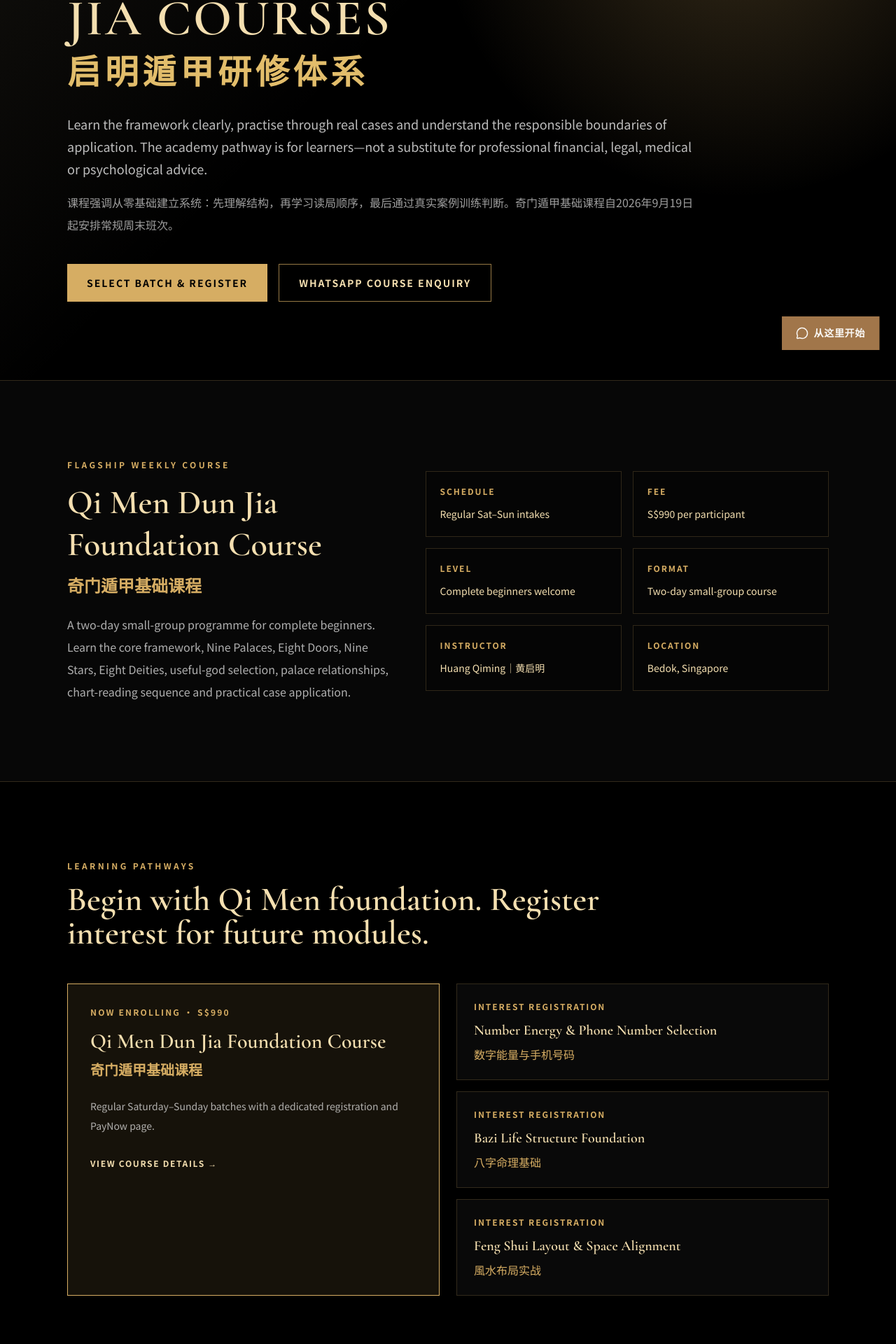
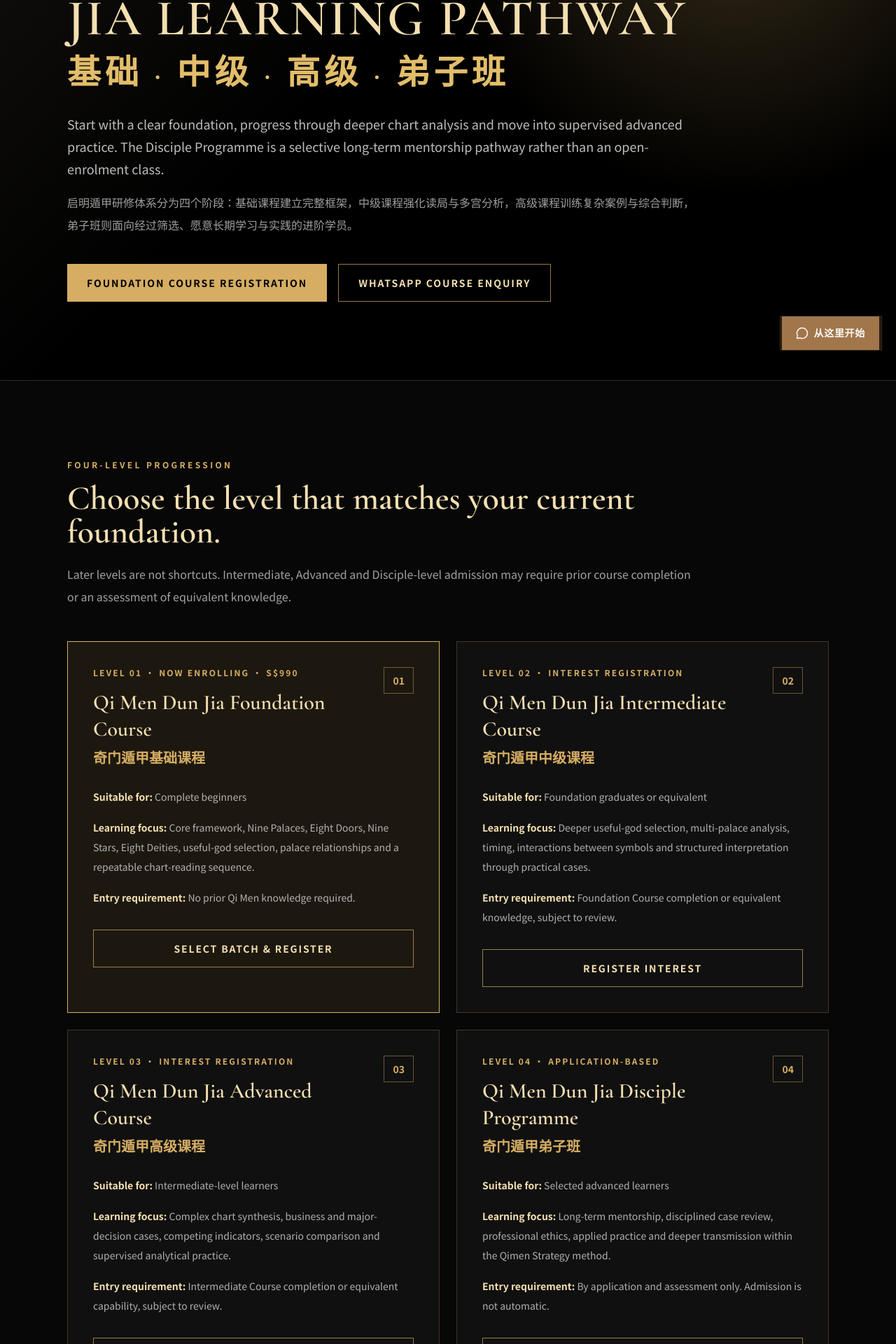
Before and after one commit to BODHIWONG/qmfeng-website, a Next.js app: page /courses in a window 1280 px wide. Shown: the part 276-2196 px from the top of the page at 70% size. Built offline with nearby package versions, Linux system fonts and the light colour scheme.

Commit message:
Add four-level Qi Men course pathway

```diff
--- a/app/courses/page.tsx
+++ b/app/courses/page.tsx
@@ -6,25 +6,77 @@ import Footer from "@/components/footer";
 import FloatingActions from "@/components/floating-actions";
 
 export const metadata: Metadata = {
-  title: "Qimen Strategy Academy Singapore｜Weekly Qi Men Dun Jia Courses",
+  title: "Qimen Strategy Academy Singapore｜Foundation to Disciple Qi Men Courses",
   description:
-    "Qimen Strategy Academy provides structured Qi Men Dun Jia courses in Singapore. The two-day foundation course offers regular Saturday–Sunday intakes from 19 September 2026 at S$990 per participant.",
+    "Qimen Strategy Academy provides a structured four-level Qi Men Dun Jia learning pathway in Singapore: Foundation, Intermediate, Advanced and the application-based Disciple Programme.",
   keywords: [
     "Qimen Strategy Academy Singapore",
     "Qi Men Dun Jia course Singapore",
-    "Weekly Qi Men course Singapore",
-    "Qi Men foundation class Singapore",
+    "Qi Men intermediate course Singapore",
+    "Qi Men advanced course Singapore",
+    "Qi Men disciple programme",
     "奇门遁甲课程新加坡",
+    "奇门遁甲中级课程",
+    "奇门遁甲高级课程",
+    "奇门遁甲弟子班",
     "启明遁甲研修",
   ],
   alternates: { canonical: "https://www.qmfeng.com/courses" },
 };
 
 const WA_LINK =
-  "https://wa.me/6589593499?text=Hello%20Qimen%20Strategy%20Academy%2C%20I%20would%20like%20to%20enquire%20about%20your%20courses%20in%20Singapore.";
-const REGISTER_LINK = "/course-registration?course=qimen-foundation&batch=2026-09-19";
+  "https://wa.me/6589593499?text=Hello%20Qimen%20Strategy%20Academy%2C%20I%20would%20like%20to%20enquire%20about%20the%20Qi%20Men%20Dun%20Jia%20course%20pathway%20in%20Singapore.";
+const FOUNDATION_REGISTER_LINK = "/course-registration?course=qimen-foundation&batch=2026-09-19";
 
-const upcoming = [
+const qimenLevels = [
+  {
+    level: "01",
+    title: "Qi Men Dun Jia Foundation Course",
+    zh: "奇门遁甲基础课程",
+    status: "Now Enrolling · S$990",
+    audience: "Complete beginners",
+    focus: "Core framework, Nine Palaces, Eight Doors, Nine Stars, Eight Deities, useful-god selection, palace relationships and a repeatable chart-reading sequence.",
+    prerequisite: "No prior Qi Men knowledge required.",
+    href: FOUNDATION_REGISTER_LINK,
+    cta: "Select Batch & Register",
+    featured: true,
+  },
+  {
+    level: "02",
+    title: "Qi Men Dun Jia Intermediate Course",
+    zh: "奇门遁甲中级课程",
+    status: "Interest Registration",
+    audience: "Foundation graduates or equivalent",
+    focus: "Deeper useful-god selection, multi-palace analysis, timing, interactions between symbols and structured interpretation through practical cases.",
+    prerequisite: "Foundation Course completion or equivalent knowledge, subject to review.",
+    href: "/course-registration?course=qimen-intermediate",
+    cta: "Register Interest",
+  },
+  {
+    level: "03",
+    title: "Qi Men Dun Jia Advanced Course",
+    zh: "奇门遁甲高级课程",
+    status: "Interest Registration",
+    audience: "Intermediate-level learners",
+    focus: "Complex chart synthesis, business and major-decision cases, competing indicators, scenario comparison and supervised analytical practice.",
+    prerequisite: "Intermediate Course completion or equivalent capability, subject to review.",
+    href: "/course-registration?course=qimen-advanced",
+    cta: "Register Interest",
+  },
+  {
+    level: "04",
+    title: "Qi Men Dun Jia Disciple Programme",
+    zh: "奇门遁甲弟子班",
+    status: "Application-Based",
+    audience: "Selected advanced learners",
+    focus: "Long-term mentorship, disciplined case review, professional ethics, applied practice and deeper transmission within the Qimen Strategy method.",
+    prerequisite: "By application and assessment only. Admission is not automatic.",
+    href: "/course-registration?course=qimen-disciple",
+    cta: "Submit Interest Application",
+  },
+];
+
+const otherModules = [
   ["Number Energy & Phone Number Selection", "数字能量与手机号码", "Interest registration"],
   ["Bazi Life Structure Foundation", "八字命理基础", "Interest registration"],
   ["Feng Shui Layout & Space Alignment", "風水布局实战", "Interest registration"],
@@ -41,18 +93,18 @@ export default function CoursesPage() {
             <div className="container relative mx-auto max-w-6xl">
               <p className="text-xs font-bold uppercase tracking-[0.30em] text-[#d6ad63]">Qimen Strategy Academy · Singapore</p>
               <h1 className="mt-5 max-w-5xl text-4xl font-semibold uppercase leading-[0.98] tracking-[0.04em] text-[#f4dfb0] md:text-7xl">
-                Structured Qi Men Dun Jia Courses
+                A Complete Qi Men Dun Jia Learning Pathway
               </h1>
-              <h2 className="mt-5 text-3xl font-semibold tracking-[0.12em] text-[#e2bd6b] md:text-5xl">启明遁甲研修体系</h2>
+              <h2 className="mt-5 text-3xl font-semibold tracking-[0.12em] text-[#e2bd6b] md:text-5xl">基础 · 中级 · 高级 · 弟子班</h2>
               <p className="mt-8 max-w-4xl text-lg leading-8 text-white/74">
-                Learn the framework clearly, practise through real cases and understand the responsible boundaries of application. The academy pathway is for learners—not a substitute for professional financial, legal, medical or psychological advice.
+                Start with a clear foundation, progress through deeper chart analysis and move into supervised advanced practice. The Disciple Programme is a selective long-term mentorship pathway rather than an open-enrolment class.
               </p>
               <p className="mt-4 max-w-4xl leading-8 text-white/62">
-                课程强调从零基础建立系统：先理解结构，再学习读局顺序，最后通过真实案例训练判断。奇门遁甲基础课程自2026年9月19日起安排常规周末班次。
+                启明遁甲研修体系分为四个阶段：基础课程建立完整框架，中级课程强化读局与多宫分析，高级课程训练复杂案例与综合判断，弟子班则面向经过筛选、愿意长期学习与实践的进阶学员。
               </p>
               <div className="mt-10 flex flex-col gap-4 sm:flex-row">
-                <Link href={REGISTER_LINK} className="inline-flex items-center justify-center bg-[#d6ad63] px-7 py-4 text-sm font-bold uppercase tracking-[0.14em] text-black hover:bg-[#f4dfb0]">
-                  Select Batch & Register
+                <Link href={FOUNDATION_REGISTER_LINK} className="inline-flex items-center justify-center bg-[#d6ad63] px-7 py-4 text-sm font-bold uppercase tracking-[0.14em] text-black hover:bg-[#f4dfb0]">
+                  Foundation Course Registration
                 </Link>
                 <a href={WA_LINK} target="_blank" rel="noopener noreferrer" className="inline-flex items-center justify-center border border-[#d6ad63]/70 px-7 py-4 text-sm font-bold uppercase tracking-[0.14em] text-[#f4dfb0] hover:bg-[#d6ad63]/10">
                   WhatsApp Course Enquiry
@@ -62,13 +114,49 @@ export default function CoursesPage() {
           </section>
 
           <section className="border-y border-[#d6ad63]/20 bg-[#070707] px-4 py-20 md:py-28">
+            <div className="container mx-auto max-w-6xl">
+              <p className="text-xs font-bold uppercase tracking-[0.28em] text-[#d6ad63]">Four-Level Progression</p>
+              <h2 className="mt-4 max-w-4xl text-3xl font-semibold text-[#f4dfb0] md:text-5xl">Choose the level that matches your current foundation.</h2>
+              <p className="mt-5 max-w-4xl leading-8 text-white/62">
+                Later levels are not shortcuts. Intermediate, Advanced and Disciple-level admission may require prior course completion or an assessment of equivalent knowledge.
+              </p>
+
+              <div className="mt-12 grid gap-6 lg:grid-cols-2">
+                {qimenLevels.map((course) => (
+                  <article
+                    key={course.level}
+                    className={`flex h-full flex-col border p-7 md:p-9 ${course.featured ? "border-[#d6ad63] bg-[#d6ad63]/10" : "border-[#d6ad63]/25 bg-white/[0.035]"}`}
+                  >
+                    <div className="flex items-start justify-between gap-5">
+                      <div>
+                        <p className="text-xs font-bold uppercase tracking-[0.18em] text-[#d6ad63]">Level {course.level} · {course.status}</p>
+                        <h3 className="mt-4 text-3xl font-semibold leading-tight text-[#f4dfb0]">{course.title}</h3>
+                        <p className="mt-2 text-xl font-semibold text-[#d6ad63]">{course.zh}</p>
+                      </div>
+                      <span className="border border-[#d6ad63]/45 px-3 py-2 text-sm font-bold text-[#d6ad63]">{course.level}</span>
+                    </div>
+                    <div className="mt-7 space-y-4 text-sm leading-7 text-white/66">
+                      <p><strong className="text-[#f4dfb0]">Suitable for:</strong> {course.audience}</p>
+                      <p><strong className="text-[#f4dfb0]">Learning focus:</strong> {course.focus}</p>
+                      <p><strong className="text-[#f4dfb0]">Entry requirement:</strong> {course.prerequisite}</p>
+                    </div>
+                    <Link href={course.href} className="mt-8 inline-flex w-full items-center justify-center border border-[#d6ad63]/70 px-6 py-4 text-sm font-bold uppercase tracking-[0.13em] text-[#f4dfb0] transition hover:bg-[#d6ad63] hover:text-black">
+                      {course.cta}
+                    </Link>
+                  </article>
+                ))}
+              </div>
+            </div>
+          </section>
+
+          <section className="px-4 py-20 md:py-28">
             <div className="container mx-auto grid max-w-6xl gap-10 lg:grid-cols-[0.9fr_1.1fr] lg:items-center">
               <div>
-                <p className="text-xs font-bold uppercase tracking-[0.28em] text-[#d6ad63]">Flagship Weekly Course</p>
+                <p className="text-xs font-bold uppercase tracking-[0.28em] text-[#d6ad63]">Current Weekly Intake</p>
                 <h2 className="mt-4 text-3xl font-semibold leading-tight text-[#f4dfb0] md:text-5xl">Qi Men Dun Jia Foundation Course</h2>
                 <p className="mt-3 text-2xl font-semibold text-[#d6ad63]">奇门遁甲基础课程</p>
                 <p className="mt-6 text-base leading-8 text-white/68">
-                  A two-day small-group programme for complete beginners. Learn the core framework, Nine Palaces, Eight Doors, Nine Stars, Eight Deities, useful-god selection, palace relationships, chart-reading sequence and practical case application.
+                  The Foundation Course is the only level currently open for regular weekly batch selection and PayNow registration. Later levels accept interest registration while dates, fees and prerequisites are being finalised.
                 </p>
               </div>
               <div className="grid gap-4 sm:grid-cols-2">
@@ -89,22 +177,12 @@ export default function CoursesPage() {
             </div>
           </section>
 
-          <section className="px-4 py-20 md:py-28">
+          <section className="border-y border-[#d6ad63]/20 bg-[#070707] px-4 py-20">
             <div className="container mx-auto max-w-6xl">
-              <p className="text-xs font-bold uppercase tracking-[0.28em] text-[#d6ad63]">Learning Pathways</p>
-              <h2 className="mt-4 max-w-4xl text-3xl font-semibold text-[#f4dfb0] md:text-5xl">
-                Begin with Qi Men foundation. Register interest for future modules.
-              </h2>
-              <div className="mt-12 grid gap-6 md:grid-cols-2">
-                <Link href="/qi-men-dun-jia-course-singapore" className="border border-[#d6ad63] bg-[#d6ad63]/10 p-8 transition hover:bg-[#d6ad63]/15">
-                  <p className="text-xs font-bold uppercase tracking-[0.18em] text-[#d6ad63]">Now Enrolling · S$990</p>
-                  <h3 className="mt-4 text-3xl font-semibold text-[#f4dfb0]">Qi Men Dun Jia Foundation Course</h3>
-                  <p className="mt-2 text-xl font-semibold text-[#d6ad63]">奇门遁甲基础课程</p>
-                  <p className="mt-6 text-sm leading-7 text-white/66">Regular Saturday–Sunday batches with a dedicated registration and PayNow page.</p>
-                  <p className="mt-8 text-xs font-bold uppercase tracking-[0.14em] text-[#f4dfb0]">View Course Details →</p>
-                </Link>
-                <div className="space-y-4">
-                  {upcoming.map(([title, zh, status]) => (
+              <p className="text-xs font-bold uppercase tracking-[0.28em] text-[#d6ad63]">Other Future Modules</p>
+              <h2 className="mt-4 text-3xl font-semibold text-[#f4dfb0] md:text-5xl">Additional learning modules under development.</h2>
+              <div className="mt-10 grid gap-5 md:grid-cols-3">
+                {otherModules.map(([title, zh, status]) => (
                   <a key={title} href={WA_LINK} target="_blank" rel="noopener noreferrer" className="block border border-[#d6ad63]/20 bg-white/[0.035] p-6 transition hover:border-[#d6ad63]/60">
                     <p className="text-xs font-bold uppercase tracking-[0.16em] text-[#d6ad63]">{status}</p>
                     <h3 className="mt-3 text-xl font-semibold text-[#f4dfb0]">{title}</h3>
@@ -113,18 +191,17 @@ export default function CoursesPage() {
                 ))}
               </div>
             </div>
-            </div>
           </section>
 
-          <section className="px-4 pb-24">
+          <section className="px-4 py-24">
             <div className="container mx-auto max-w-5xl border border-[#d6ad63]/40 bg-[#d6ad63]/10 p-8 text-center md:p-12">
-              <p className="text-xs font-bold uppercase tracking-[0.28em] text-[#d6ad63]">Registration & Policy</p>
-              <h2 className="mt-5 text-3xl font-semibold text-[#f4dfb0] md:text-5xl">Choose a batch only after reviewing the course policy.</h2>
+              <p className="text-xs font-bold uppercase tracking-[0.28em] text-[#d6ad63]">Registration & Entry Review</p>
+              <h2 className="mt-5 text-3xl font-semibold text-[#f4dfb0] md:text-5xl">Foundation is open enrolment. Later levels require appropriate preparation.</h2>
               <p className="mx-auto mt-6 max-w-3xl leading-8 text-white/68">
-                A place is confirmed after payment verification and written acknowledgement. Transfer, cancellation, recording and course-material rules are stated in the Course Registration Policy.
+                Interest registration does not guarantee admission, a specific date or a confirmed fee. The Disciple Programme is application-based and does not automatically grant certification, teaching rights or permission to reproduce course materials.
               </p>
               <div className="mt-8 flex flex-col justify-center gap-4 sm:flex-row">
-                <Link href={REGISTER_LINK} className="inline-flex items-center justify-center bg-[#d6ad63] px-8 py-4 text-sm font-bold uppercase tracking-[0.14em] text-black hover:bg-[#f4dfb0]">Select Batch & Register</Link>
+                <Link href={FOUNDATION_REGISTER_LINK} className="inline-flex items-center justify-center bg-[#d6ad63] px-8 py-4 text-sm font-bold uppercase tracking-[0.14em] text-black hover:bg-[#f4dfb0]">Select Foundation Batch</Link>
                 <Link href="/course-policy" className="inline-flex items-center justify-center border border-[#d6ad63]/70 px-8 py-4 text-sm font-bold uppercase tracking-[0.14em] text-[#f4dfb0] hover:bg-[#d6ad63]/10">Read Course Policy</Link>
               </div>
             </div>
```
Lines whose indentation alone changed are shown as unchanged.
